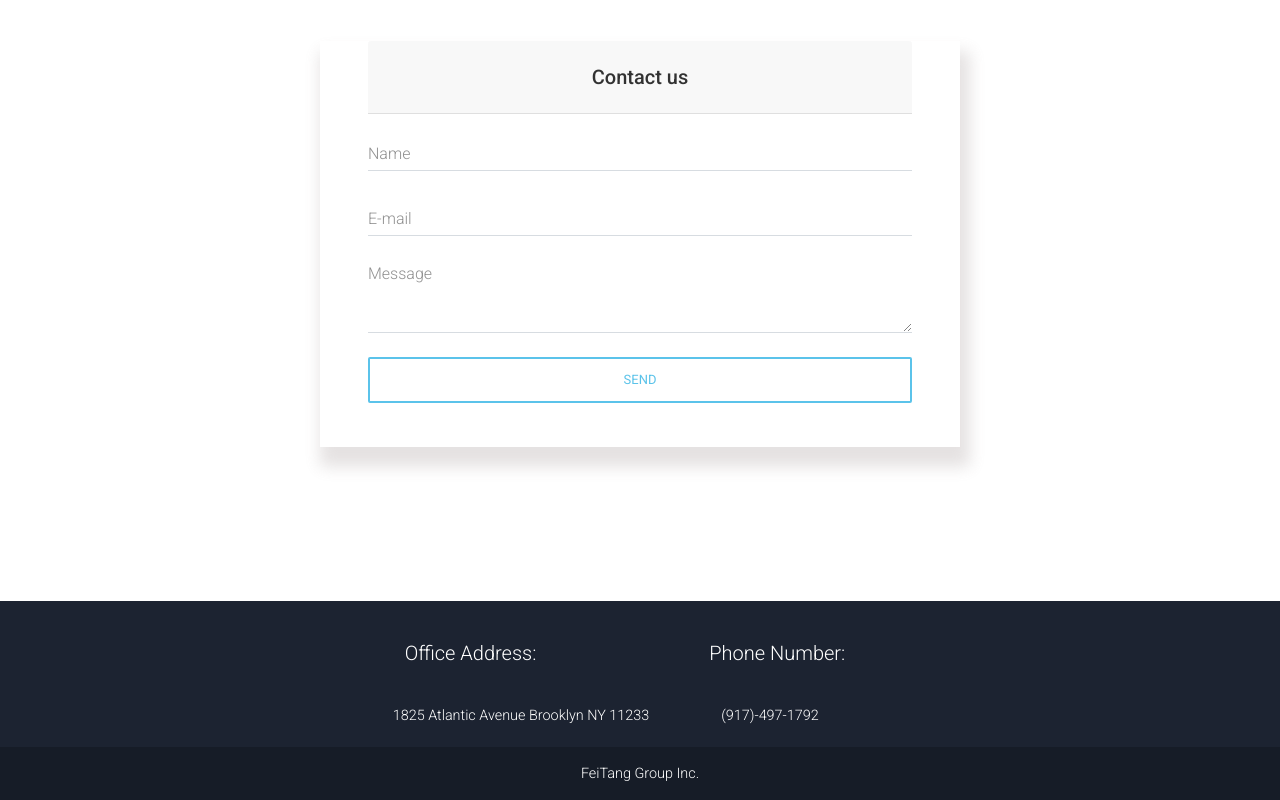
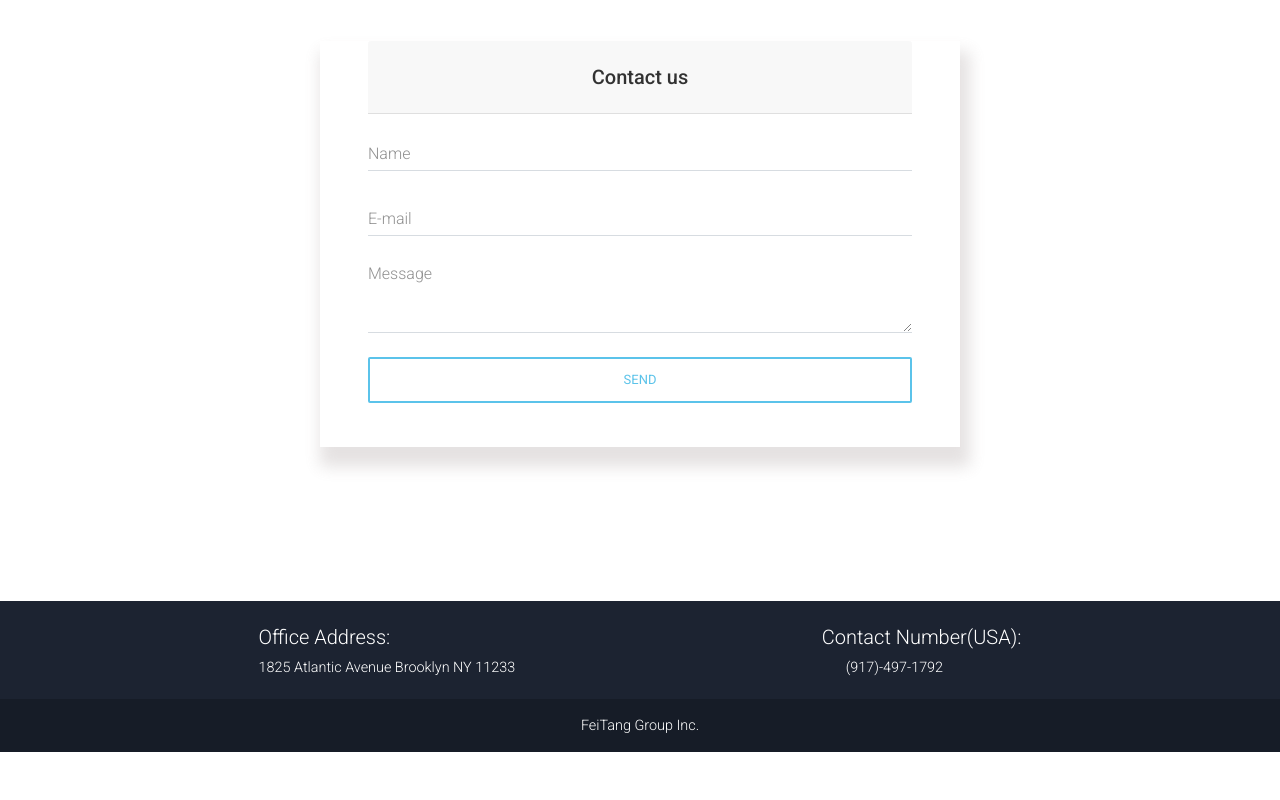
Before and after one commit to rexy91/FeitangWebsite, a React (Create React App) app: page / in a window 1280 px wide. Shown: the part 1993-2793 px from the top of the page. After the commit the page ends 2745 px from the top, so only its background shows below. Built offline with nearby package versions, Linux system fonts and the light colour scheme.

Commit message:
footerDone

```diff
--- a/src/Components/Contact/Contact.jsx
+++ b/src/Components/Contact/Contact.jsx
@@ -23,8 +23,6 @@ class Contact extends Component {
                 <textarea id="materialContactFormMessage" class="form-control md-textarea" rows="3"></textarea>
                 <label for="materialContactFormMessage">Message</label>
             </div>
-
-
             <button className="btn btn-outline-info btn-rounded btn-block z-depth-0 my-4 waves-effect" type="submit">Send</button>
         </form>
         </div>
--- a/src/Components/Contact/Contact.scss
+++ b/src/Components/Contact/Contact.scss
@@ -9,14 +9,14 @@
 }
 
 #contact-form-card{
-    width: 50%;
+    // width: 50%;
     box-shadow: 5px 15px 15px 5px rgb(223, 219, 219);
     background-color: white;
     opacity: .8;
-
-
+    margin-top: 600px;
+    margin-left: 20px;
+    margin-right: 20px;
 }
-
 
 @media only screen and (min-width:768px){
     #contact-form-card{
@@ -24,3 +24,13 @@
         margin-top: 30%;
     }
 }
+
+
+@media only screen and (min-width:1230px){
+    #contact-form-card{
+        width: 50%;
+        box-shadow: 5px 15px 15px 5px rgb(223, 219, 219);
+        background-color: white;
+        opacity: .8;
+    }
+}
--- a/src/Components/Footer/Footer.jsx
+++ b/src/Components/Footer/Footer.jsx
@@ -8,19 +8,21 @@ class Footer extends Component {
 <footer class="page-footer font-small unique-color-dark pt-4">
     <div id='footer-div'>
         <div>
-            <ul class="list-unstyled list-inline text-center py-1">
+            {/* <ul class="list-unstyled list-inline text-center py-1">
             <li class="list-inline-item">
                 <h5 class="mb-1">Office Address:</h5>
             </li>
-            </ul>
+            </ul> */}
+            <h5 class="mb-1">Office Address:</h5>
             <p class='py-1 mr-5'>1825 Atlantic Avenue Brooklyn NY 11233</p>
        </div>
        <div>
-            <ul class="list-unstyled list-inline text-center py-1">
+            {/* <ul class="list-unstyled list-inline text-center py-1">
             <li class="list-inline-item">
                 <h5 class="mb-1">Phone Number:</h5>
             </li>
-            </ul>
+            </ul> */}
+            <h5 class="mb-1">Contact Number(USA):</h5>
             <p class='py-1 mx-4'>(917)-497-1792</p>
        </div>
     </div>
--- a/src/Components/Footer/Footer.scss
+++ b/src/Components/Footer/Footer.scss
@@ -1,4 +1,22 @@
 #footer-div{
     display: flex;
-    justify-content: center;
+    justify-content: space-evenly;
 }
+
+// For screen smaller tha 768 px, apply:
+@media only screen and (max-width:768px){
+    #footer-div{
+        h5{
+            font-size: 15px;
+
+        }
+        p{
+            font-size: 10px;
+        }
+    }
+
+    #footer-div{
+        display: inline;
+        text-align: center;
+    }
+}
```
